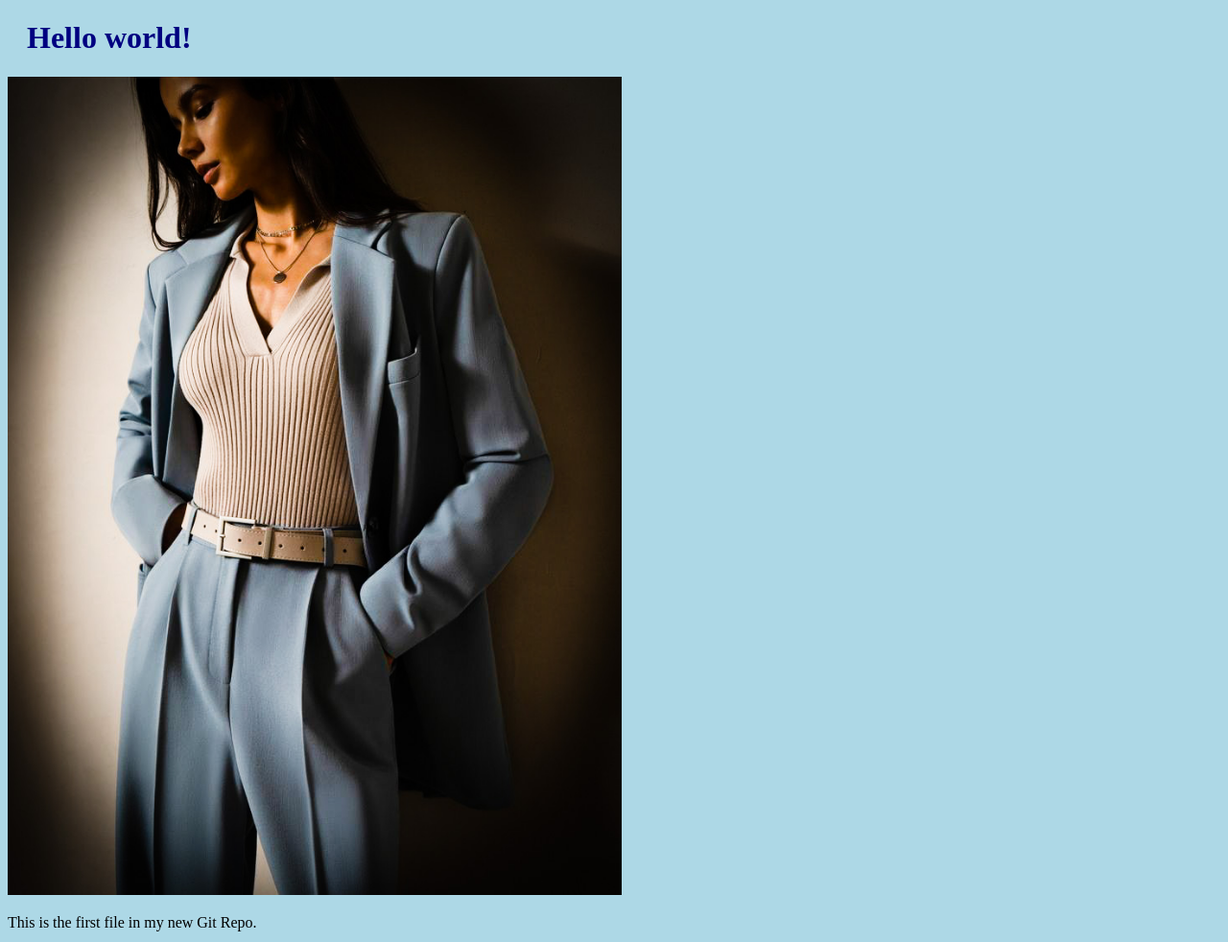
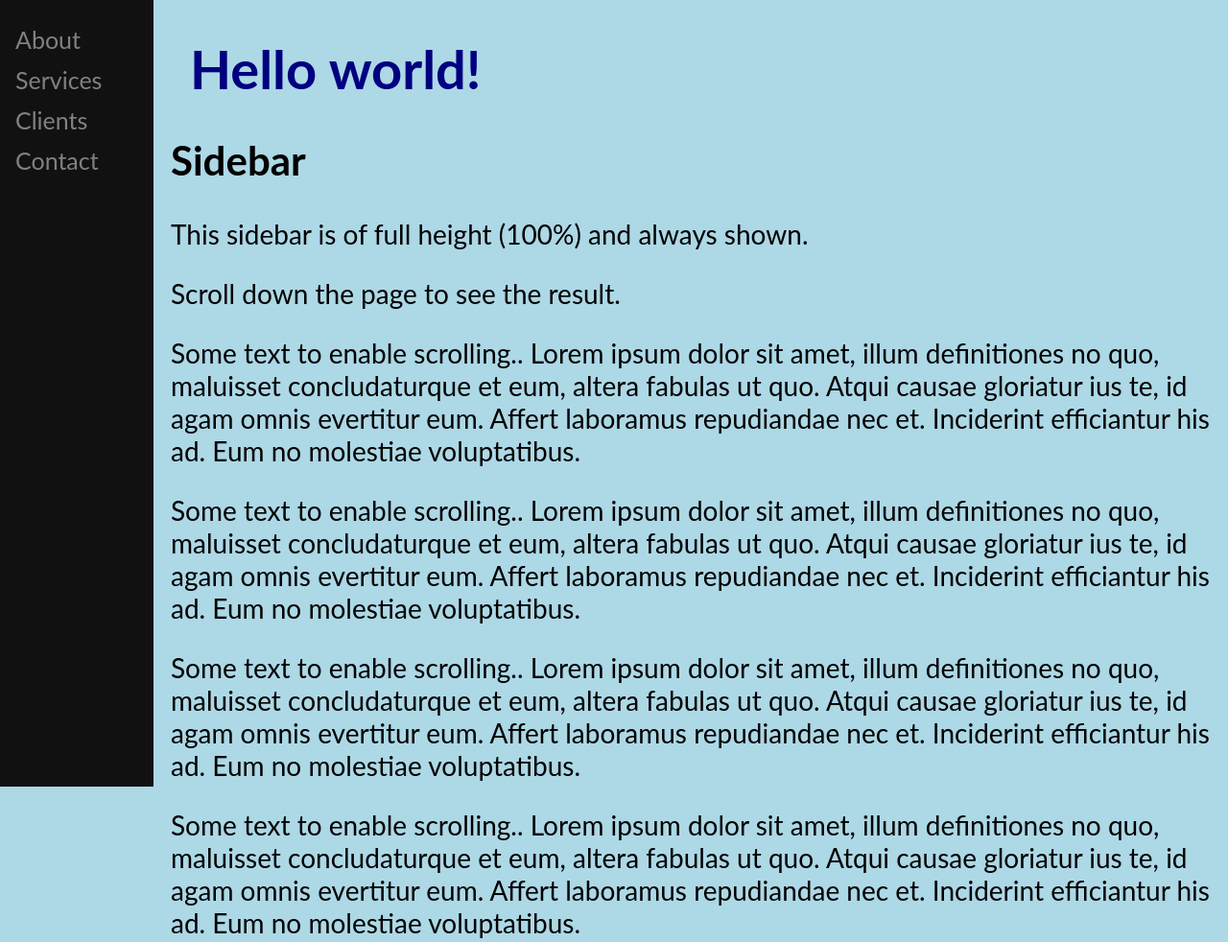
Before and after one commit to thamaraiboopa/hello-world, a plain HTML site: page index.html in a window 1280 px wide. Shown: the top 982 px of the page at 96% size. Drawn offline with Linux system fonts and the light colour scheme.

Commit message:
Updated index.html with Fixed side bar
 created a fixed side navigation menu with CSS.

```diff
--- a/index.html
+++ b/index.html
@@ -1,18 +1,79 @@
 <!DOCTYPE html>
 <html>
 <head>
+<meta name="viewport" content="width=device-width, initial-scale=1">
+  <style>
+body {
+  font-family: "Lato", sans-serif;
+}
+
+.sidenav {
+  height: 100%;
+  width: 160px;
+  position: fixed;
+  z-index: 1;
+  top: 0;
+  left: 0;
+  background-color: #111;
+  overflow-x: hidden;
+  padding-top: 20px;
+}
+
+.sidenav a {
+  padding: 6px 8px 6px 16px;
+  text-decoration: none;
+  font-size: 25px;
+  color: #818181;
+  display: block;
+}
+
+.sidenav a:hover {
+  color: #f1f1f1;
+}
+
+.main {
+  margin-left: 160px; /* Same as the width of the sidenav */
+  font-size: 28px; /* Increased text to enable scrolling */
+  padding: 0px 10px;
+}
+
+@media screen and (max-height: 450px) {
+  .sidenav {padding-top: 15px;}
+  .sidenav a {font-size: 18px;}
+}
+</style>
 <title>Hello World!</title>
 <link rel="stylesheet" href="bluestyle.css">
 </head>
 <body>
+<div class="sidenav">
+  <a href="#about">About</a>
+  <a href="#services">Services</a>
+  <a href="#clients">Clients</a>
+  <a href="#contact">Contact</a>
+</div>
 
-<h1>Hello world!</h1>
-<div><img src="img_hello_world.jpg" alt="Hello World from Space" style="width:100%;max-width:640px"></div>
+<div class="main">
+   <h1>Hello world!</h1>
+  <h2>Sidebar</h2>
+  <p>This sidebar is of full height (100%) and always shown.</p>
+  <p>Scroll down the page to see the result.</p>
+
+  <p>Some text to enable scrolling.. Lorem ipsum dolor sit amet, illum definitiones no quo, maluisset concludaturque et eum, altera fabulas ut quo. Atqui causae gloriatur ius te, id agam omnis evertitur eum. Affert laboramus repudiandae nec et. Inciderint efficiantur his ad. Eum no molestiae voluptatibus.</p>
+  <p>Some text to enable scrolling.. Lorem ipsum dolor sit amet, illum definitiones no quo, maluisset concludaturque et eum, altera fabulas ut quo. Atqui causae gloriatur ius te, id agam omnis evertitur eum. Affert laboramus repudiandae nec et. Inciderint efficiantur his ad. Eum no molestiae voluptatibus.</p>
+  <p>Some text to enable scrolling.. Lorem ipsum dolor sit amet, illum definitiones no quo, maluisset concludaturque et eum, altera fabulas ut quo. Atqui causae gloriatur ius te, id agam omnis evertitur eum. Affert laboramus repudiandae nec et. Inciderint efficiantur his ad. Eum no molestiae voluptatibus.</p>
+  <p>Some text to enable scrolling.. Lorem ipsum dolor sit amet, illum definitiones no quo, maluisset concludaturque et eum, altera fabulas ut quo. Atqui causae gloriatur ius te, id agam omnis evertitur eum. Affert laboramus repudiandae nec et. Inciderint efficiantur his ad. Eum no molestiae voluptatibus.</p>
+
+
+  <div><img src="img_hello_world.jpg" alt="Hello World from Space" style="width:100%;max-width:640px"></div>
 <p>This is the first file in my new Git Repo.</p>
 <p>A new line in our file!</p>
 
 <div><img src="img_hello_git.jpg" alt="Hello Git" style="width:100%;max-width:640px"></div>
 
+</div>
+
+
 
 </body>
 </html
```
